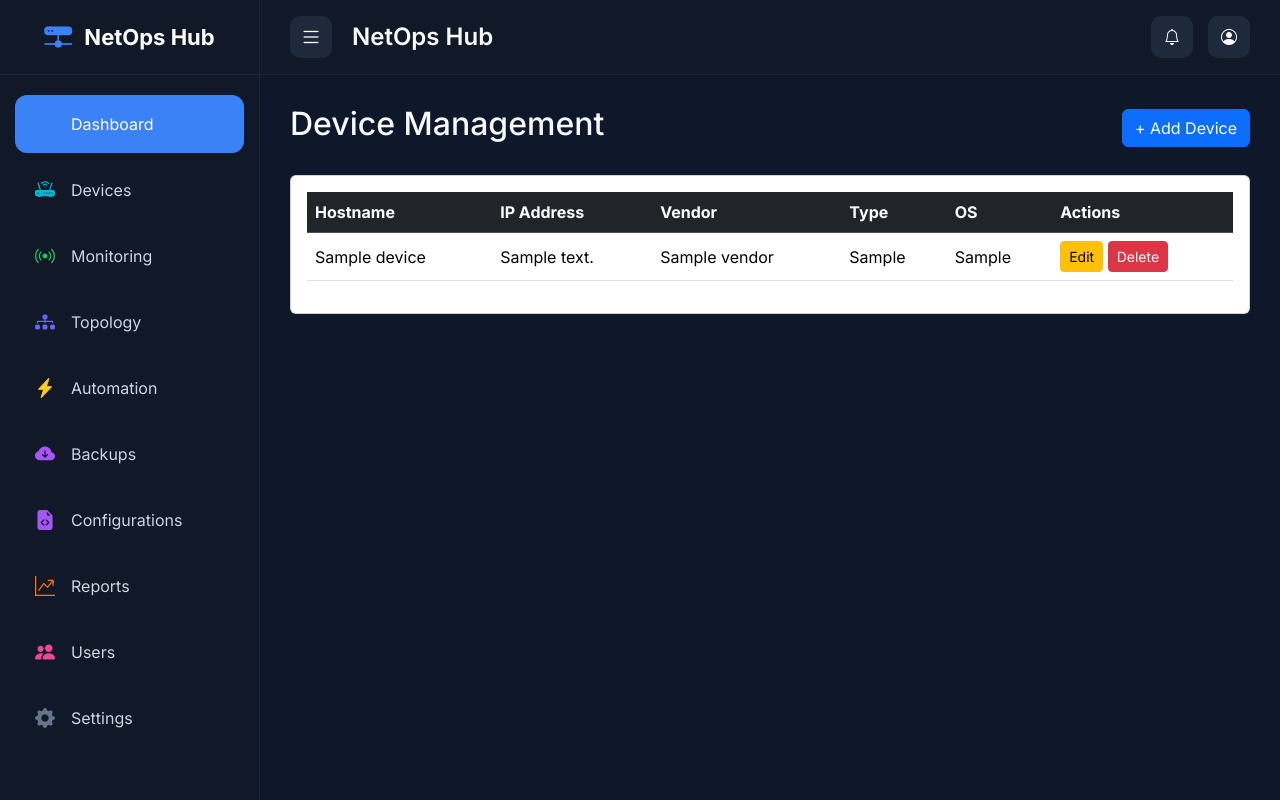
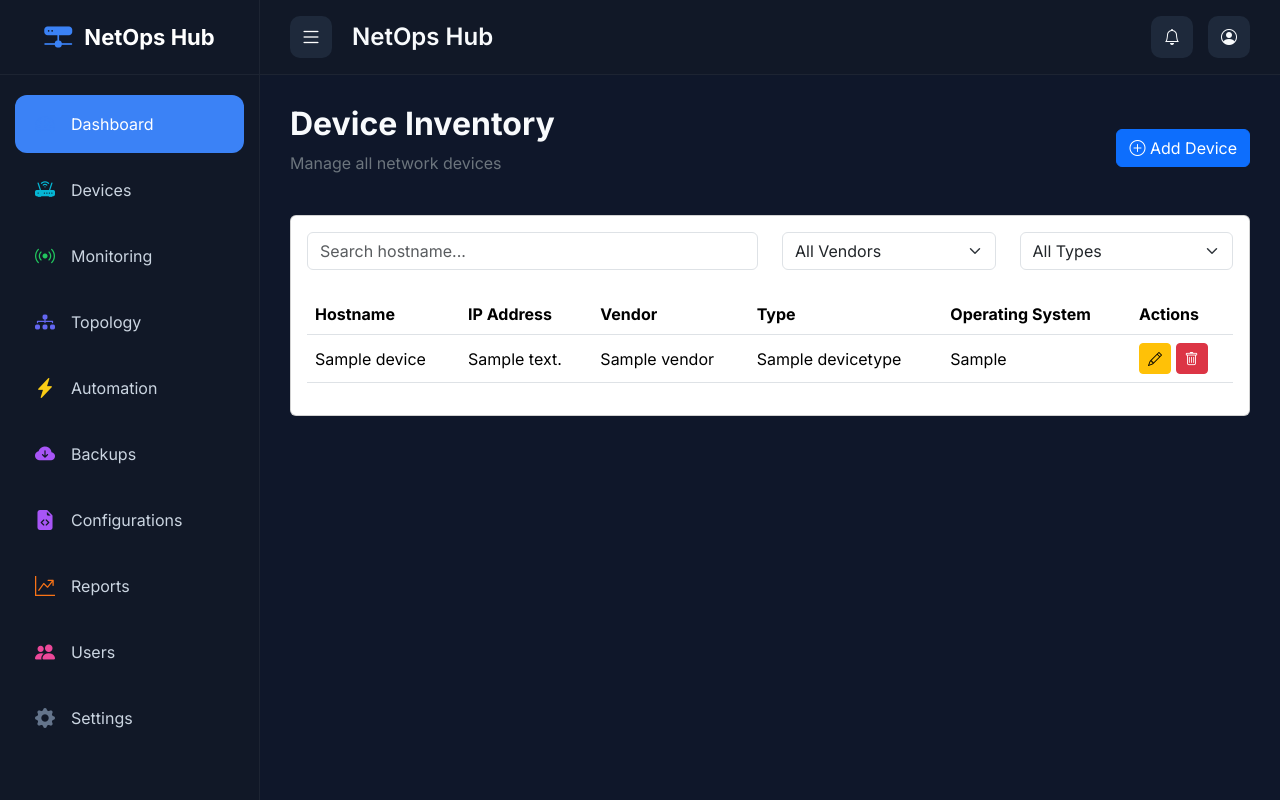
Before and after one commit to FMB237/NetOps-Hub, a FastAPI app: template app/templates/devices/index.html in a window 1280 px wide. Run offline with FastAPI, Linux system fonts and the light colour scheme; the template is opened without the code that fills it: most values are stand-ins (such as "Sample title", 1, 10 or a date in 2020).

Commit message:
Starting Sprint 3

```diff
--- a/app/templates/base.html
+++ b/app/templates/base.html
@@ -34,6 +34,7 @@
     <link rel="stylesheet" href="{{ url_for('static', path='css/navbar.css') }}">
     <link rel="stylesheet" href="{{ url_for('static', path='css/sidebar.css') }}">
     <link rel="stylesheet" href="{{ url_for('static', path='css/cards.css') }}">
+    <link rel="stylesheet" href="{{ url_for('static', path='css/devices.css') }}">
     <link rel="stylesheet" href="{{ url_for('static', path='css/animation.css') }}">
 
     {% block styles %}{% endblock %}
--- a/app/templates/devices/index.html
+++ b/app/templates/devices/index.html
@@ -1,19 +1,34 @@
 {% extends "base.html" %}
 
-{% block title %}
-Devices
-{% endblock %}
+{% block title %}Devices{% endblock %}
 
 {% block content %}
 
-<div class="d-flex justify-content-between align-items-center mb-4">
+<div class="page-header d-flex justify-content-between align-items-center mb-4">
 
-    <h2>
-        Device Management
+    <div>
+
+        <h2 class="fw-bold">
+            Device Inventory
         </h2>
 
-    <a href="/devices/create" class="btn btn-primary">
-        + Add Device
+        <p class="text-secondary">
+
+            Manage all network devices
+
+        </p>
+
+    </div>
+
+    <a
+        href="/devices/create"
+        class="btn btn-primary"
+    >
+
+        <i class="bi bi-plus-circle"></i>
+
+        Add Device
+
     </a>
 
 </div>
@@ -22,22 +37,53 @@
 
     <div class="card-body">
 
-        <table class="table table-hover align-middle">
+        <div class="row mb-4">
 
-            <thead class="table-dark">
+            <div class="col-md-6">
+
+                <input
+                    type="text"
+                    class="form-control"
+                    placeholder="Search hostname..."
+                >
+
+            </div>
+
+            <div class="col-md-3">
+
+                <select class="form-select">
+
+                    <option>All Vendors</option>
+
+                </select>
+
+            </div>
+
+            <div class="col-md-3">
+
+                <select class="form-select">
+
+                    <option>All Types</option>
+
+                </select>
+
+            </div>
+
+        </div>
+
+        <div class="table-responsive">
+
+            <table class="table align-middle table-hover">
+
+                <thead>
 
                     <tr>
 
                         <th>Hostname</th>
-
                         <th>IP Address</th>
-
                         <th>Vendor</th>
-
                         <th>Type</th>
-
-                    <th>OS</th>
-
+                        <th>Operating System</th>
                         <th>Actions</th>
 
                     </tr>
@@ -56,7 +102,7 @@
 
                         <td>{{ device.vendor }}</td>
 
-                    <td>{{ device.device_type }}</td>
+                        <td>{{ device.devicetype }}</td>
 
                         <td>{{ device.operating_system }}</td>
 
@@ -64,16 +110,32 @@
 
                             <a
                                 href="/devices/{{ device.id }}/edit"
-                            class="btn btn-warning btn-sm"
+                                class="btn btn-sm btn-warning"
                             >
-                            Edit
+
+                                <i class="bi bi-pencil"></i>
+
                             </a>
 
                             <button
-                            class="btn btn-danger btn-sm"
+                                class="btn btn-sm btn-danger"
                             >
-                            Delete
+
+                                <i class="bi bi-trash"></i>
+
                             </button>
+
+                        </td>
+
+                    </tr>
+
+                {% else %}
+
+                    <tr>
+
+                        <td colspan="6" class="text-center py-5">
+
+                            No devices registered.
 
                         </td>
 
@@ -89,4 +151,6 @@
 
     </div>
 
+</div>
+
 {% endblock %}
```
Also changed, not shown: Readme.md, app/static/css/devices.css (added). Lines whose indentation alone changed are shown as unchanged.
